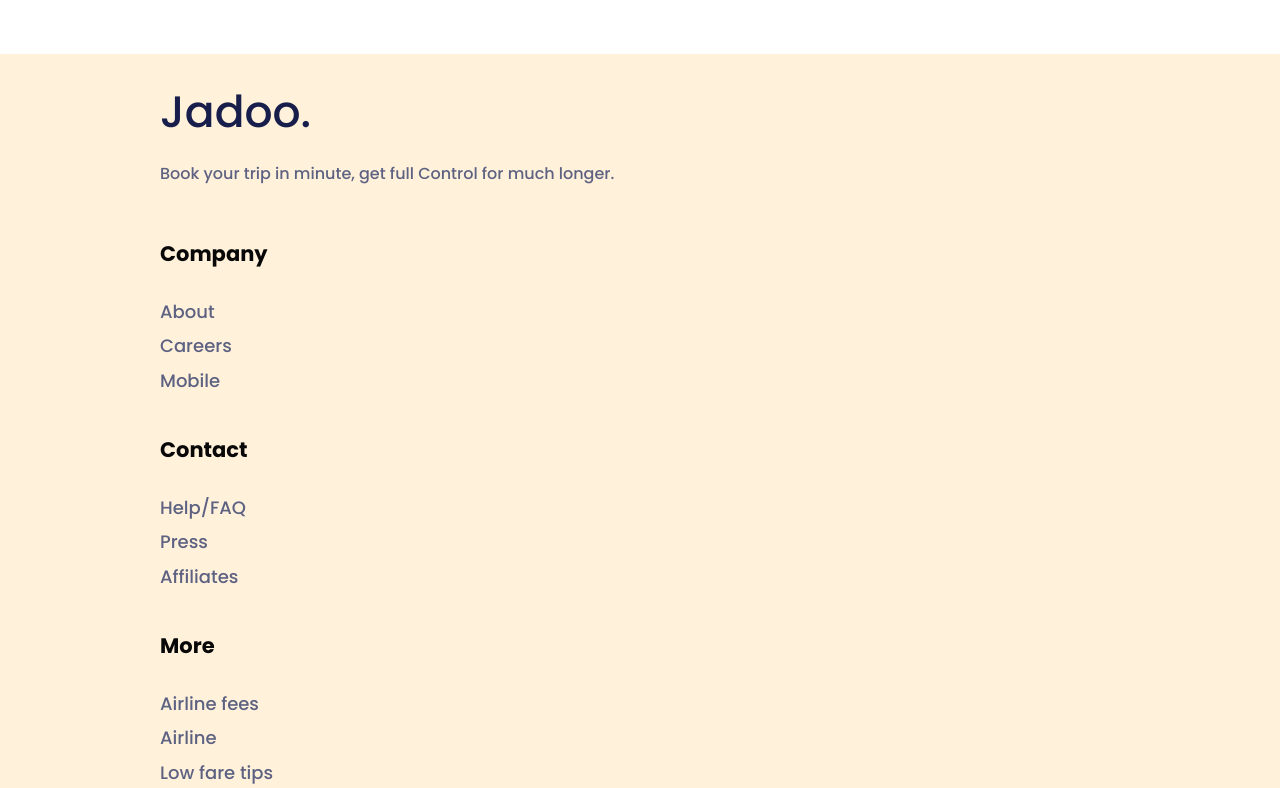
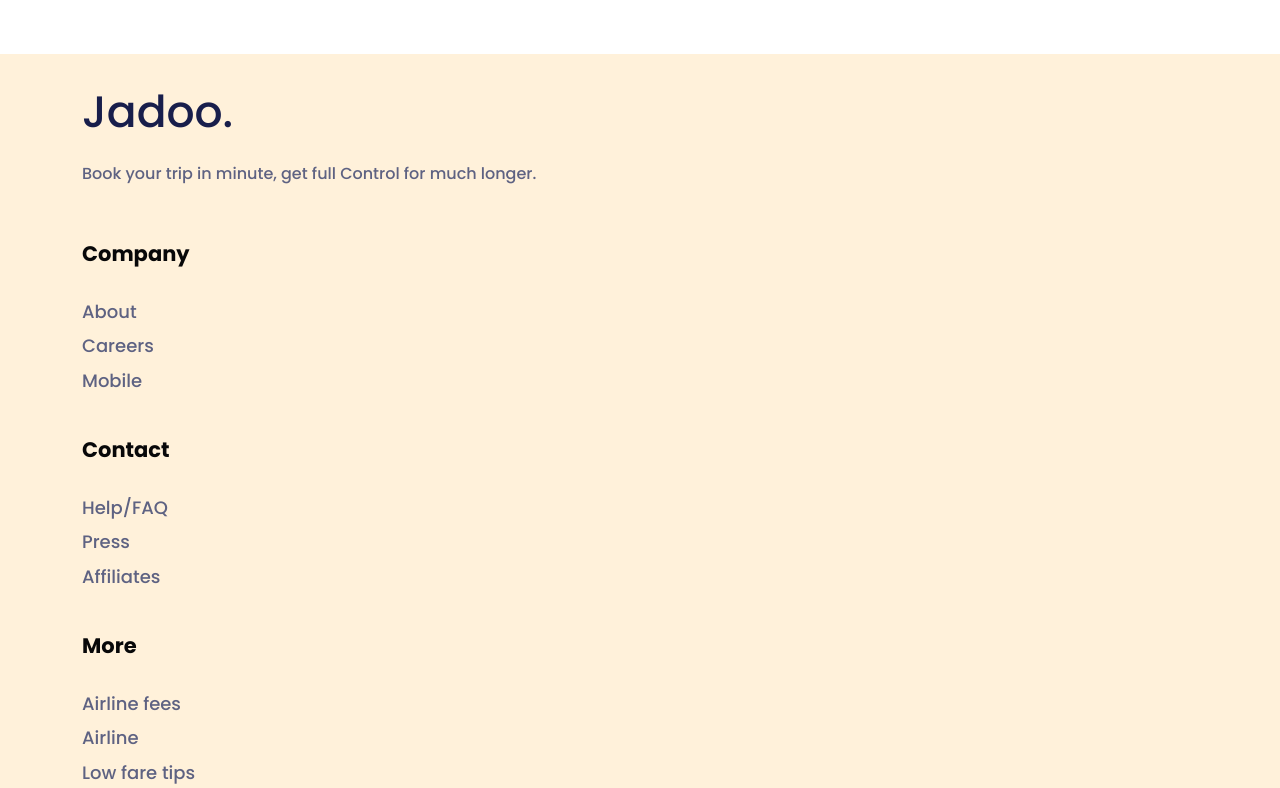
Before and after one commit to Grantoed/sigma-02, a plain HTML site: page index.html in a window 1280 px wide. Shown: the part 6806-7594 px from the top of the page. Drawn offline with nearby package versions, Linux system fonts and the light colour scheme; a web font is replaced by a local one.

Commit message:
padding fixes

```diff
--- a/sass/layout/_footer.scss
+++ b/sass/layout/_footer.scss
@@ -2,6 +2,10 @@
   padding-top: 25px;
   padding-bottom: 25px;
   background-color: $header-bg-color;
+  .container {
+    padding-left: 82px;
+    padding-right: 82px;
+  }
 }
 
 .footer__logo {
```
Also changed, not shown: css/main.css, css/main.min.css, 2 other files.
